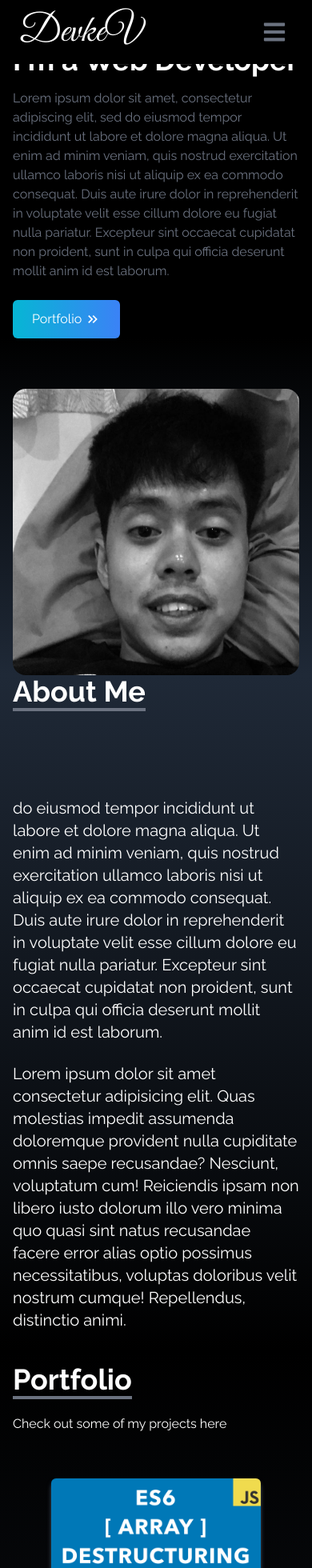
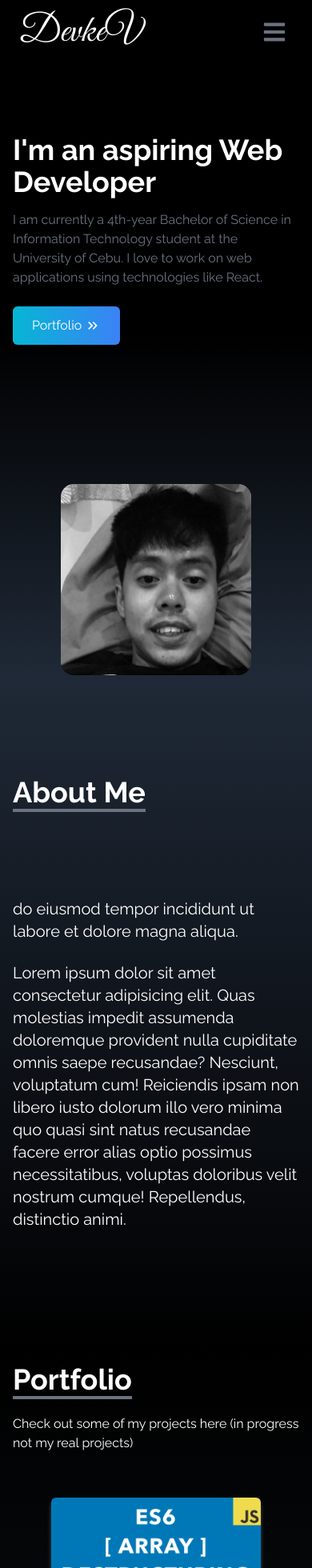
Before and after one commit to Inmzry/react-myPortfolio, a React (Create React App) app: page / in a window 390 px wide. Shown: the top 1960 px of the page at 80% size. Built offline with nearby package versions, Linux system fonts and the light colour scheme.

Commit message:
added links experiencejsx

```diff
--- a/src/App.js
+++ b/src/App.js
@@ -15,10 +15,8 @@ function App() {
       <Portfolio />
       <Experience />
       <Contact />
-
       <SocialLinks />
     </div>
-
   );
 }
 
--- a/src/components/About.jsx
+++ b/src/components/About.jsx
@@ -8,7 +8,7 @@ const About = () => {
                 <p className='text-4xl font-bold inline border-b-4 border-gray-500'>About Me</p>
             </div>
             <p className='text-xl mt-20'>
-            do eiusmod tempor incididunt ut labore et dolore magna aliqua. Ut enim ad minim veniam, quis nostrud exercitation ullamco laboris nisi ut aliquip ex ea commodo consequat. Duis aute irure dolor in reprehenderit in voluptate velit esse cillum dolore eu fugiat nulla pariatur. Excepteur sint occaecat cupidatat non proident, sunt in culpa qui officia deserunt mollit anim id est laborum.
+            do eiusmod tempor incididunt ut labore et dolore magna aliqua.
             </p>
             <br />
             <p className='text-xl'>
--- a/src/components/Contact.jsx
+++ b/src/components/Contact.jsx
@@ -15,18 +15,18 @@ const Contact = () => {
                         name='name'
                         placeholder='Enter your name'
                         className='p-2 bg-transparent border-2 rounded-md text-white focus:outline-none'
-                    />
+                     required/>
                     <input
                         type='text'
                         name='email'
                         placeholder='Enter your email'
                         className='my-4 p-2 bg-transparent border-2 rounded-md text-white focus:outline-none'
-                    />
+                     required/>
                     <textarea
                         name='message'
                         placeholder='Enter your message'
                         rows='10'
-                        className='p-2 bg-transparent border-2 rounded-md text-white focus:outline-none '>
+                        className='p-2 bg-transparent border-2 rounded-md text-white focus:outline-none' required>
                     </textarea>
                     <button className='text-white bg-gradient-to-b from-cyan-500 to-blue-500 px-6 py-3 my-8 mx-auto flex items-center rounded-md hover:scale-110 duration-300'>Let's Talk</button>
                 </form>
--- a/src/components/Experience.jsx
+++ b/src/components/Experience.jsx
@@ -12,31 +12,37 @@ const Experience = () => {
             id: 1,
             src: html,
             title: 'HTML',
+            href: 'https://html.spec.whatwg.org/multipage/',
             style: 'shadow-orange-500'
         },{
             id: 2,
             src: css,
             title: 'CSS',
+            href: 'https://www.w3.org/Style/CSS/',
             style: 'shadow-blue-500'
         },{
             id: 3,
             src: javascript,
             title: 'JavaScript',
+            href: 'https://developer.mozilla.org/en-US/docs/Web/JavaScript',
             style: 'shadow-yellow-500'
         },{
             id: 4,
             src: reactImage,
             title: 'React',
+            href: 'https://react.dev/',
             style: 'shadow-blue-600'
         },{
             id: 5,
             src: tailwind,
             title: 'Tailwind',
+            href: 'https://tailwindcss.com/',
             style: 'shadow-sky-400'
         },{
             id: 6,
             src: github,
             title: 'GitHub',
+            href: 'https://github.com/',
             style: 'shadow-gray-400'
         },
     ]
@@ -49,9 +55,10 @@ const Experience = () => {
             </div>
             <div className='w-full grid grid-cols-2 sm:grid-cols-3 gap-8 text-center py-8 px-12 sm:px-0'>
                 {
-                    tech.map(({id,src,title,style}) => (
+                    tech.map(({id,src,title,style, href}) => (
                         <div key={id} className={`shadow-md hover:scale-105 duration-500 py-2 rounded-lg ${style}`}>
-                            <img src={src} alt='' className='w-20 mx-auto' />
+                            <a href={href}><img src={src}  alt='' className='w-20 mx-auto' /></a>
+
                             <p className='mt-4'>{title}</p>
                         </div>
                     ))
--- a/src/components/Home.jsx
+++ b/src/components/Home.jsx
@@ -8,11 +8,9 @@ const Home = () => {
     <div name='home' className='h-screen w-full bg-gradient-to-b from-black via-black to-gray-800'>
         <div className='max-w-screen-lg mx-auto flex flex-col items-center justify-center h-full px-4 md:flex-row'>
             <div className='flex flex-col justify-center h-full'>
-                <h2 className='text-4xl sm:text-7xl font-bold text-white'>
-                    I'm a Web Developer
-                </h2>
+                <h2 className='text-4xl sm:text-7xl font-bold text-white'>I'm an aspiring Web Developer</h2>
                 <p className='text-gray-500 py-4 max-w-md'>
-                Lorem ipsum dolor sit amet, consectetur adipiscing elit, sed do eiusmod tempor incididunt ut labore et dolore magna aliqua. Ut enim ad minim veniam, quis nostrud exercitation ullamco laboris nisi ut aliquip ex ea commodo consequat. Duis aute irure dolor in reprehenderit in voluptate velit esse cillum dolore eu fugiat nulla pariatur. Excepteur sint occaecat cupidatat non proident, sunt in culpa qui officia deserunt mollit anim id est laborum.
+                    I am currently a 4th-year Bachelor of Science in Information Technology student at the University of Cebu. I love to work on web applications using technologies like React.
                 </p>
                 <div>
                     <Link to='portfolio' smooth duration={500} className='group text-white w-fit px-6 py-3 my-2 flex items-center rounded-md bg-gradient-to-r from-cyan-500 to-blue-500
@@ -21,12 +19,11 @@ const Home = () => {
                         <span className='group-hover:rotate-90 duration-300'>
                             <MdOutlineKeyboardDoubleArrowRight size={20} className='ml-1'/>
                         </span>
-
                     </Link>
                 </div>
             </div>
             <div>
-                <img src={HeroImage} alt='my profile' className='rounded-2xl mx-auto w2/3 md:w-full' />
+                <img src={HeroImage} alt='my profile' className='rounded-2xl mx-auto w-2/3 md:w-full' />
             </div>
         </div>
     </div>
--- a/src/components/Portfolio.jsx
+++ b/src/components/Portfolio.jsx
@@ -34,7 +34,7 @@ const Portfolio = () => {
         <div className='max-w-screen-lg p-4 mx-auto flex flex-col justify-center w-full h-full'>
             <div className='pb-8'>
                 <p className='text-4xl font-bold inline border-b-4 border-gray-500'>Portfolio</p>
-                <p className='py-6'>Check out some of my projects here</p>
+                <p className='py-6'>Check out some of my projects here (in progress not my real projects)</p>
             </div>
             <div className='grid sm:grid-cols-2 md:grid-cols-3 gap-8 px-12 sm:px-0'>
                 {
```
